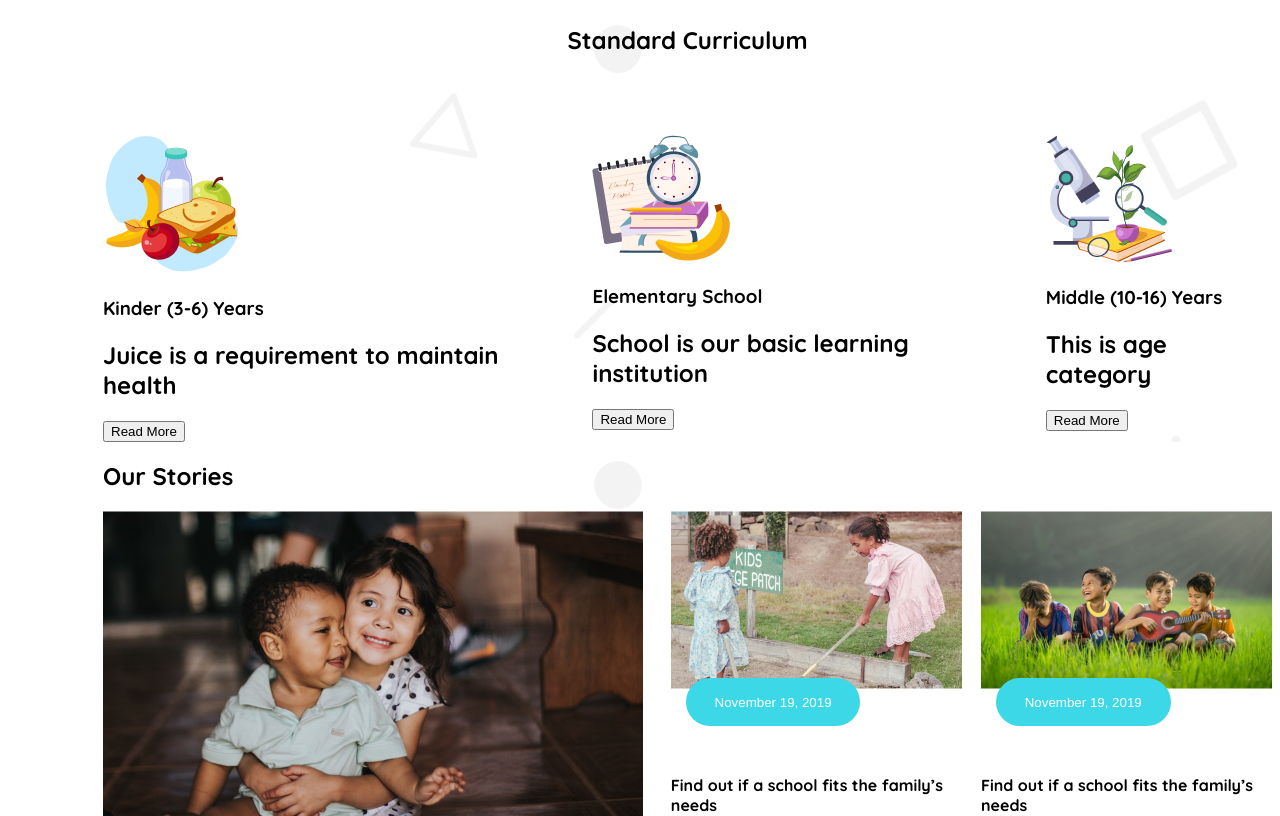
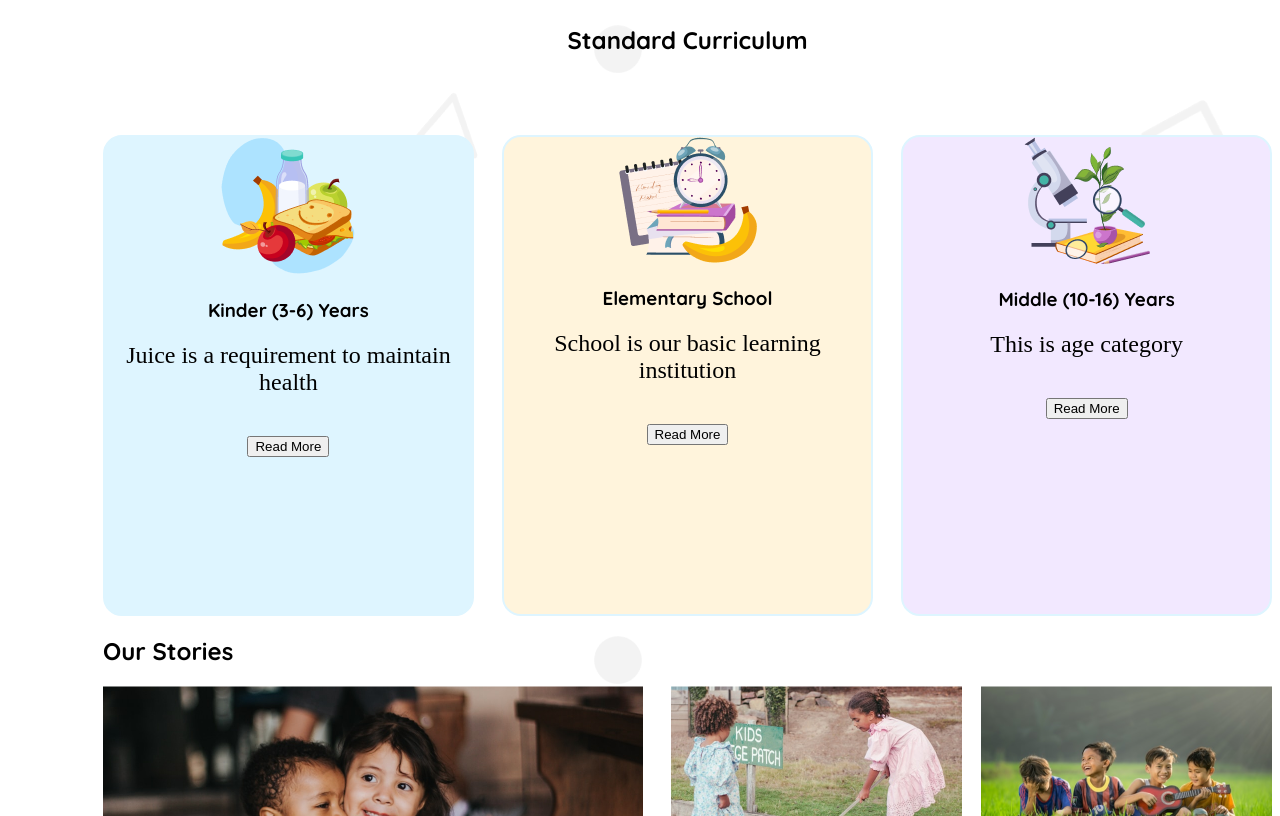
Before and after one commit to sajjad-developer/B11-A2-Kids-School, a plain HTML site: page index.html in a window 1280 px wide. Shown: the part 680-1496 px from the top of the page. Drawn offline with Linux system fonts and the light colour scheme.

Commit message:
card feature

```diff
--- a/index.html
+++ b/index.html
@@ -54,26 +54,28 @@
       <section class="start-standard-curriculum">
         <h1 class="standard-title">Standard Curriculum</h1>
         <div class="standard-curriculum display-flex">
-          <div class="card common-card">
+          <div class="card common-card card-1">
             <img src="assets/kinder.png" alt="" />
             <h3 class="text-title">Kinder (3-6) Years</h3>
-            <h2 class="text-description">
+            <h2 class="text-description secondary-font-raleway">
               Juice is a requirement to maintain health
             </h2>
             <button class="read-more">Read More</button>
           </div>
-          <div class="card common-card">
+          <div class="card common-card card-2">
             <img src="assets/elementary.png" alt="" />
             <h3 class="text-title">Elementary School</h3>
-            <h2 class="text-description">
+            <h2 class="text-description secondary-font-raleway">
               School is our basic learning institution
             </h2>
             <button class="read-more">Read More</button>
           </div>
-          <div class="card common-card">
+          <div class="card common-card card-3">
             <img src="assets/middle.png" alt="" />
             <h3 class="text-title">Middle (10-16) Years</h3>
-            <h2 class="text-description">This is age category</h2>
+            <h2 class="text-description secondary-font-raleway">
+              This is age category
+            </h2>
             <button class="read-more">Read More</button>
           </div>
         </div>
--- a/styles/style.css
+++ b/styles/style.css
@@ -150,6 +150,9 @@
 
 /* standard curriculum styles   */
 
+.read-more {
+  margin-top: 20px;
+}
 .start-standard-curriculum {
   margin-left: 95px;
   background-image: url(../assets/bg.png);
@@ -166,8 +169,27 @@
   gap: 28.29px;
 }
 
+.card-1 {
+  background-color: rgba(222, 245, 255, 1);
+}
+
 .common-card {
   border-radius: 18.86px;
+  width: 367.8px;
+  height: 476.78px;
+  border: 2px solid rgba(222, 245, 255, 1);
+  text-align: center;
+}
+.card-2 {
+  background-color: rgba(255, 244, 220, 1);
+}
+
+.card-3 {
+  background-color: rgba(242, 232, 255, 1);
+}
+
+text-description {
+  font-size: 1rem;
 }
 
 /* our story style  */
```
